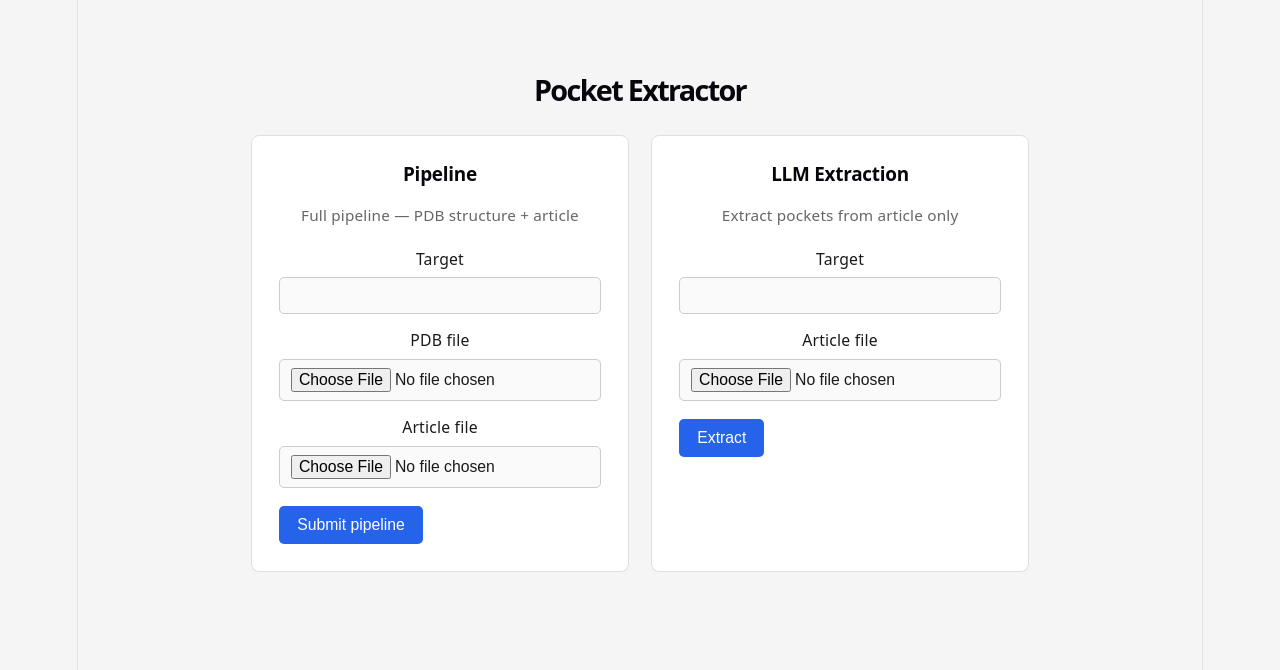
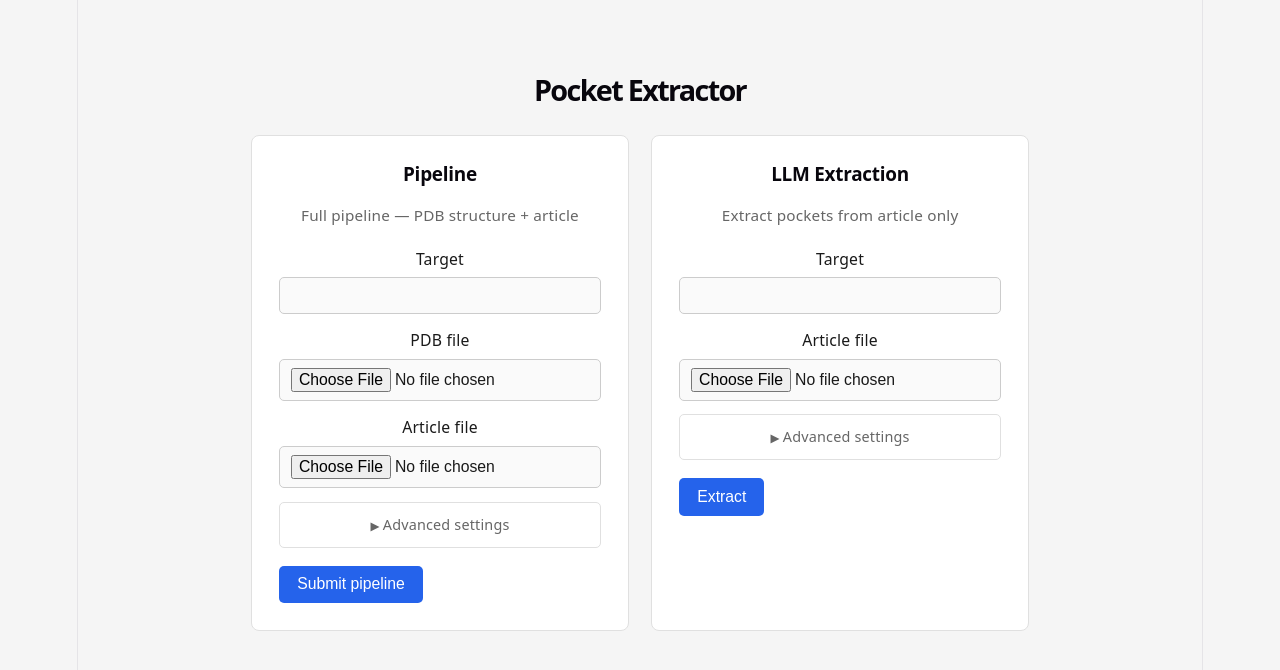
Before and after one commit to melnychenkom/homework-webapp, a React app in the folder frontend/: page / in a window 1280 px wide. Shown: the top 670 px of the page. Built offline with nearby package versions, Linux system fonts and the light colour scheme; the HTML template or start-up script is replaced by a standard one.

Commit message:
feat: add advanced settings

```diff
--- a/frontend/src/App.css
+++ b/frontend/src/App.css
@@ -195,3 +195,43 @@ pre {
   overflow-x: auto;
   white-space: pre-wrap;
 }
+
+/* Advanced settings */
+.advanced {
+  border: 1px solid #e0e0e0;
+  border-radius: 5px;
+  padding: 0.5rem 0.75rem;
+}
+
+.advanced summary {
+  font-size: 0.8rem;
+  color: #666;
+  cursor: pointer;
+  user-select: none;
+  list-style: none;
+}
+
+.advanced summary::before {
+  content: '▶ ';
+  font-size: 0.65rem;
+}
+
+.advanced[open] summary::before {
+  content: '▼ ';
+}
+
+.advanced-fields {
+  display: flex;
+  flex-direction: column;
+  gap: 0.6rem;
+  margin-top: 0.75rem;
+}
+
+select {
+  padding: 0.45rem 0.6rem;
+  border: 1px solid #ccc;
+  border-radius: 5px;
+  font-size: 0.875rem;
+  background: #fafafa;
+  width: 100%;
+}
--- a/frontend/src/App.tsx
+++ b/frontend/src/App.tsx
@@ -19,6 +19,44 @@ interface ExtractResult {
   status: string
   target: string
   pockets: Pocket[]
+}
+
+const DEFAULT_MODEL = 'google_genai:gemini-2.5-flash'
+
+function AdvancedSettings() {
+  return (
+    <details className="advanced">
+      <summary>Advanced settings</summary>
+      <div className="advanced-fields">
+        <label>
+          Filter step
+          <select name="filter_step" defaultValue="true">
+            <option value="true">Enabled</option>
+            <option value="false">Disabled</option>
+          </select>
+        </label>
+        <label>
+          Refine step
+          <select name="refine_step" defaultValue="true">
+            <option value="true">Enabled</option>
+            <option value="false">Disabled</option>
+          </select>
+        </label>
+        <label>
+          Extraction model
+          <input type="text" name="extraction_model" defaultValue={DEFAULT_MODEL} />
+        </label>
+        <label>
+          Filter model
+          <input type="text" name="filter_model" defaultValue={DEFAULT_MODEL} />
+        </label>
+        <label>
+          Refine model
+          <input type="text" name="refine_model" defaultValue={DEFAULT_MODEL} />
+        </label>
+      </div>
+    </details>
+  )
 }
 
 function PipelineForm() {
@@ -65,6 +103,7 @@ function PipelineForm() {
           <input type="file" name="article_file" required />
         </label>
         {error && <p className="error">{error}</p>}
+        <AdvancedSettings />
         <button type="submit" disabled={loading}>
           {loading ? 'Submitting…' : 'Submit pipeline'}
         </button>
@@ -115,6 +154,7 @@ function ExtractForm() {
           <input type="file" name="article_file" required />
         </label>
         {error && <p className="error">{error}</p>}
+        <AdvancedSettings />
         <button type="submit" disabled={loading}>
           {loading ? 'Extracting…' : 'Extract'}
         </button>
```
